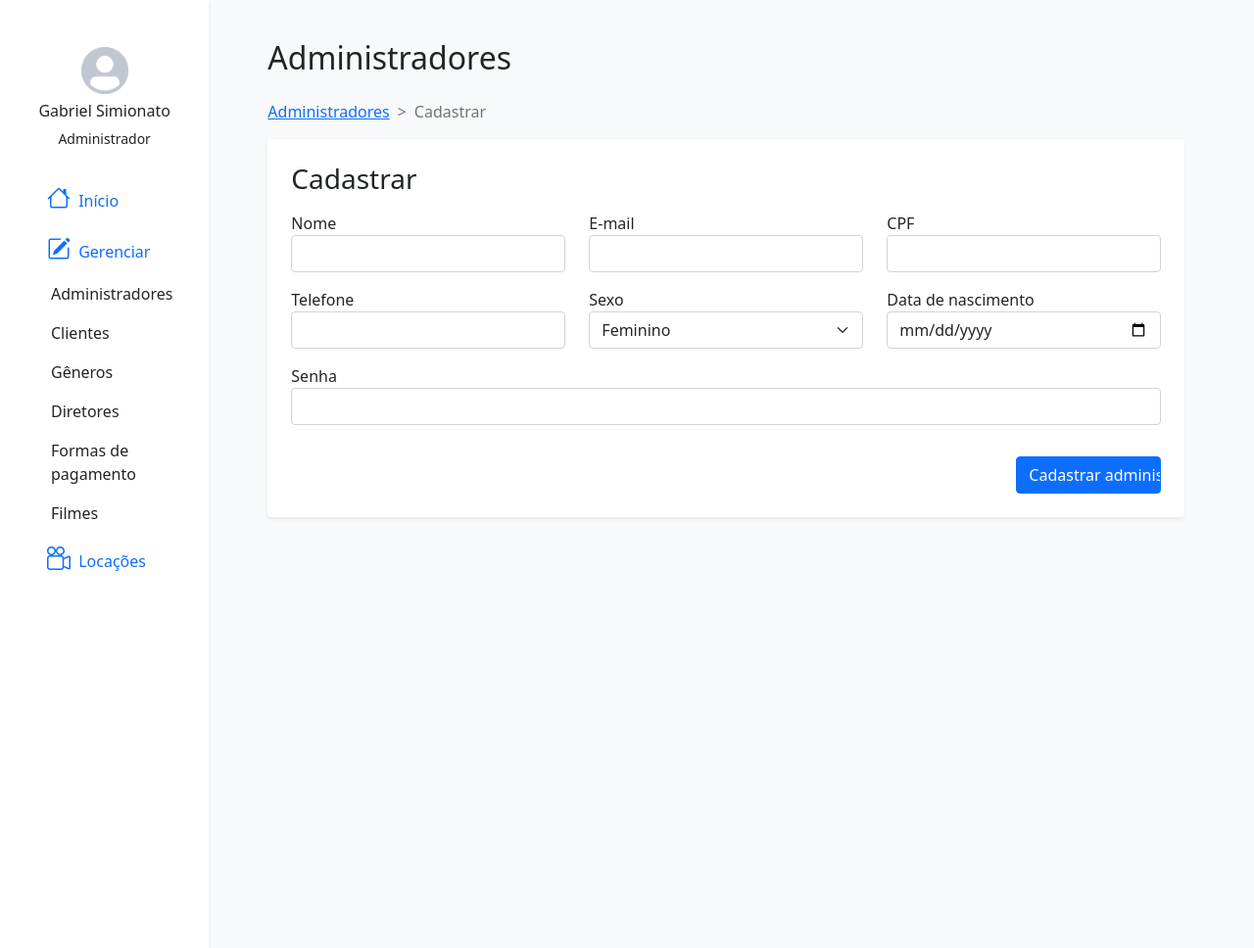
After one commit to Cyber-Root0/retroflix, a PHP site: page /public/admin/dashboard/admins/create.php in a window 1280 px wide. The commit adds this page. Shown: the whole page at 98% size. Run offline with PHP 8.4, Linux system fonts and the light colour scheme; some libraries are stand-ins or nearby versions.

Commit message:
Feature: front-end base

```diff
--- /dev/null
+++ b/public/admin/dashboard/admins/create.php
@@ -0,0 +1,100 @@
+<!DOCTYPE html>
+
+<body>
+    <!-- Body -->
+    <div class="container-fluid">
+        <div class="row flex-nowrap">
+            <!-- Chamando a Side-Bar do sistema -->
+            <?php require("..\componentes\side-bar.php"); ?>
+
+            <!-- Conteúdo do site -->
+            <div class="col-auto col-md-9 ms-5 mt-4 bg-light py-3">
+                <h2>Administradores</h2>
+
+                <!-- Breadcrumb -->
+                <nav class="mt-4 mb-2" style="--bs-breadcrumb-divider: '>';" aria-label="breadcrumb">
+                    <ol class="breadcrumb">
+                        <li class="breadcrumb-item"><a href="index.php">Administradores</a></li>
+                        <li class="breadcrumb-item active" aria-current="page">Cadastrar</li>
+                    </ol>
+                </nav>
+
+                <!-- Container geral -->
+                <div class="container d-flex bg-white ms-0 py-4 px-4 rounded shadow-sm">
+                    <form action="" method="post" class="gap-2 w-100">
+
+                        <!-- Título -->
+                        <div class="title pb-2">
+                            <h3>Cadastrar</h3>
+                        </div>
+
+                        <!-- Container formulário -->
+                        <div class="d-grid gap-3 d-fill">
+                            <!-- Linha formulário -->
+                            <div class="row">
+                                <div class="form-group col-md-3 flex-fill">
+                                    <label for="nome" class="" >Nome</label>
+                                    <input type="text" name="nome" id="nome" class="form-control">
+                                </div>
+
+                                <div class="form-group col-md-3 flex-fill">
+                                    <label for="email">E-mail</label>
+                                    <input type="email" name="email" id="email" class="form-control">
+                                </div>
+
+                                <div class="form-group col-md-3 flex-fill">
+                                    <label for="cpf">CPF</label>
+                                    <input type="text" name="cpf" id="cpf" class="form-control">
+                                </div>
+                            </div>
+
+                            <!-- Linha formulário -->
+                            <div class="row">
+                                <div class="form-group col-md-3 flex-fill">
+                                    <label for="telefone" class="" >Telefone</label>
+                                    <input type="text" name="telefone" id="telefone" class="form-control">
+                                </div>
+
+                                <div class="form-group col-md-3 flex-fill">
+                                    <label for="telefone" class="" >Sexo</label>
+                                    <select name="sexo" id="sexo" class="form-select">
+                                        <option value="f">Feminino</option>
+                                        <option value="m">Masculino</option>
+                                        <option value="o">Prefiro não informar</option>
+                                    </select>
+                                </div>
+
+                                <div class="form-group col-md-3 flex-fill">
+                                    <label for="dtNascimento">Data de nascimento</label>
+                                    <input type="date" name="dtNascimento" id="dtNascimento" class="form-control">
+                                </div>
+                            </div>
+
+                            <!-- Linha formulário -->
+                            <div class="row">
+                                <div class="form-group">
+                                    <label for="senha">Senha</label>
+                                    <input type="text" name="senha" id="senha" class="form-control">
+                                </div>
+                            </div>
+
+                            <!-- Botão Formulário -->
+                            <div class="d-flex justify-content-end pt-3">
+                                <div class="col-md-2 ">
+                                    <input type="submit" class="w-100 btn  btn-primary" value="Cadastrar administrador">
+                                </div>
+                            </div>
+                        </div>
+
+
+
+                    </form>
+                </div>
+
+            </div>
+        </div>
+    </div>
+
+</body>
+
+</html>
--- /dev/null
+++ b/public/admin/dashboard/componentes/side-bar.php
@@ -0,0 +1,70 @@
+<!DOCTYPE html>
+<html lang="pt-br">
+
+<head>
+    <meta charset="UTF-8">
+    <meta name="viewport" content="width=device-width, initial-scale=1.0">
+    <title>Document</title>
+    <link rel="stylesheet" href="//cdnjs.cloudflare.com/ajax/libs/normalize/8.0.1/normalize.min.css">
+    <link rel="stylesheet" href="https://cdn.jsdelivr.net/npm/bootstrap@5.0.0-beta3/dist/css/bootstrap.min.css">
+    <link rel="stylesheet" href="https://cdn.jsdelivr.net/npm/bootstrap-icons@1.4.0/font/bootstrap-icons.css">
+    <script src="https://cdn.jsdelivr.net/npm/bootstrap@5.0.0-beta3/dist/js/bootstrap.bundle.min.js"></script>
+    <link rel="stylesheet" href="https://cdnjs.cloudflare.com/ajax/libs/font-awesome/5.15.3/css/all.min.css">
+</head>
+
+<!-- Side-bar - Retroflix -->
+<body class="bg-light">
+    <div class="col-auto col-md-3 col-xl-2 px-sm-2 px-0 pt-4 mvh-100 bg-white shadow-sm">
+        <div class="container">
+            <div class="div d-flex flex-column align-items-center justify-content-center mt-4 gap-2">
+                <img style="width: 48px;" src="..\..\..\assets\img\avatar img.png" alt="">
+                <div class="texts div d-flex flex-column align-items-center justify-content-center">
+                    <h6>Gabriel Simionato</h6>
+                    <p class="small">Administrador</p>
+                </div>
+            </div>
+            <div class="d-flex flex-column align-items-center align-items-sm-start px-3 pt-2 text-white min-vh-100">
+                <ul class="nav nav-pills flex-column mb-sm-auto mb-0 align-items-center align-items-sm-start w-100" id="menu">
+                    <!-- Home - Retroflix -->
+                    <li class="nav-item w-100 ">
+                        <a href="#" class="nav-link align-middle px-0">
+                            <i class="fs-4 bi-house"></i> <span class="ms-1 d-none d-sm-inline">Início</span>
+                        </a>
+                    </li>
+                    <!-- Gerenciar -->
+                    <li class="nav-item w-100">
+                        <a href="#submenu1" data-bs-toggle="collapse" class="nav-link px-0 align-middle">
+                            <i class="fs-4 bi bi-pencil-square"></i> <span class="ms-1 d-none d-sm-inline">Gerenciar</span> </a>
+                        <ul class="collapse show nav flex-column ms-1" id="submenu1" data-bs-parent="#menu">
+                            <li class="w-100">
+                                <a href="../admins/index.php" class="nav-link px-0 text-body"> <span class="d-none d-sm-inline">Administradores</span></a>
+                            </li>
+                            <li class="w-100">
+                                <a href="#" class="nav-link px-0 text-body"> <span class="d-none d-sm-inline">Clientes</span></a>
+                            </li>
+                            <li>
+                                <a href="#" class="nav-link px-0 text-body"> <span class="d-none d-sm-inline">Gêneros</span></a>
+                            </li>
+                            <li>
+                                <a href="#" class="nav-link px-0 text-body"> <span class="d-none d-sm-inline">Diretores</span></a>
+                            </li>
+                            <li>
+                                <a href="#" class="nav-link px-0 text-body"> <span class="d-none d-sm-inline">Formas de pagamento</span></a>
+                            </li>
+                            <li>
+                                <a href="#" class="nav-link px-0 text-body"> <span class="d-none d-sm-inline">Filmes</span></a>
+                            </li>
+                        </ul>
+                    </li>
+                    <!-- Funções fundamentais -->
+                    <li class="nav-item w-100">
+                        <a href="#" class="nav-link align-middle px-0">
+                            <i class="fs-4 bi bi-camera-reels"></i> <span class="ms-1 d-none d-sm-inline">Locações</span>
+                        </a>
+                    </li>
+            </div>
+        </div>
+    </div>
+</body>
+
+</html>
```
Also changed, not shown: public/admin/dashboard/admins/index.php (+135 -0 lines), public/admin/dashboard/componentes/index.php (+113 -0 lines), public/admin/index.php (+4 -6 lines).
